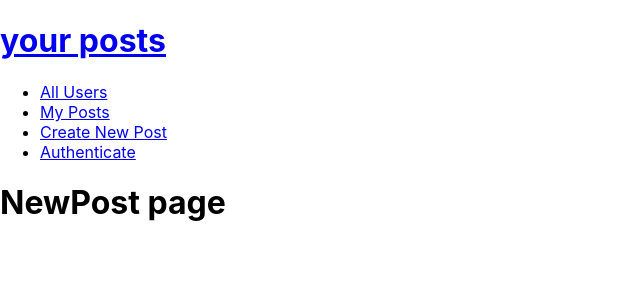
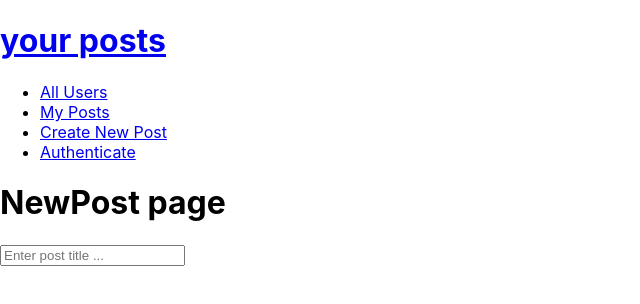
Before and after one commit to BroTherReZa/mern-stack, a React (Create React App) app in the folder frontend/: page /posts/new in a window 1280 px wide. Shown: the top 304 px of the page, without its empty margins (0-640 px from the left). Built offline with nearby package versions, Linux system fonts and the light colour scheme.

Commit message:
end of 25
dynamic element

```diff
--- a/frontend/src/posts/components/PostItem.js
+++ b/frontend/src/posts/components/PostItem.js
@@ -1,5 +1,6 @@
 import React from 'react'
 import './PostItem.css'
+import Button from '../../shared/components/FormElements/Button'
 
 const PostItem = props =>{
     return(
@@ -16,6 +17,7 @@ const PostItem = props =>{
                 </div>
                 <div>
                     <button>Delete</button>
+                    <Button>Remove</Button>
                 </div>
         </li>
     )
--- a/frontend/src/posts/pages/NewPost.js
+++ b/frontend/src/posts/pages/NewPost.js
@@ -1,9 +1,14 @@
 import React from 'react';
+import './NewPost.css'
+import Input from '../../shared/components/FormElements/Input';
 
 const NewPost =() =>{
     return(
         <div>
             <h1>NewPost page </h1>
+            <form>
+                <Input element="input" type="text" placeholder="Enter post title ... " />
+            </form>
         </div>
     )
 }
--- /dev/null
+++ b/frontend/src/shared/components/FormElements/Button.js
@@ -0,0 +1,36 @@
+import React from 'react';
+import './Button.css'
+import {Link} from 'react-router-dom'
+import { checkPropTypes } from 'prop-types';
+
+const Button = props =>{
+        if(props.href){
+            return(
+                <a>
+                    {props.children}
+                </a>
+            )
+        }
+        if(props.to){
+            return(
+                <Link
+                to={props.to}
+                exact={props.exact}
+                className={`button`}
+                >
+                    {props.children}
+                </Link>
+            )
+        }
+        return(
+            <button
+            className={`button`}
+            type={props.type}
+            onClick={props.onClick}
+            >
+                {props.children}
+            </button>
+        )
+
+}
+export default Button;
--- /dev/null
+++ b/frontend/src/shared/components/FormElements/Input.js
@@ -0,0 +1,23 @@
+import React from 'react';
+import './Input.css'
+
+const Input = props =>{
+    const element = props.element === 'input'?(
+        <input
+        id={props.id}
+        type={props.type}
+        placeholder={props.placeholder}
+        />
+    ) : (
+        <textarea
+        id={props.id}
+        row={props.row || 3}
+        />
+    )
+    return(
+        <div className={`form-control`}>
+            {element}
+        </div>
+    )
+}
+export default Input;
--- a/frontend/src/user/pages/UserPosts.js
+++ b/frontend/src/user/pages/UserPosts.js
@@ -16,6 +16,12 @@ const posts=[{
         description:'post 2 description ... ',
         image:'',
         creator:'u2'
+    },{
+        id:'p3',
+        title:'post 3',
+        description:'post 3 description ... ',
+        image:'',
+        creator:'u2'
     }]
 const UserPosts = () =>{
     const userId = useParams().userId
```
Also changed, not shown: frontend/src/shared/components/FormElements/Button.css (added), frontend/src/shared/components/FormElements/Input.css (added).
